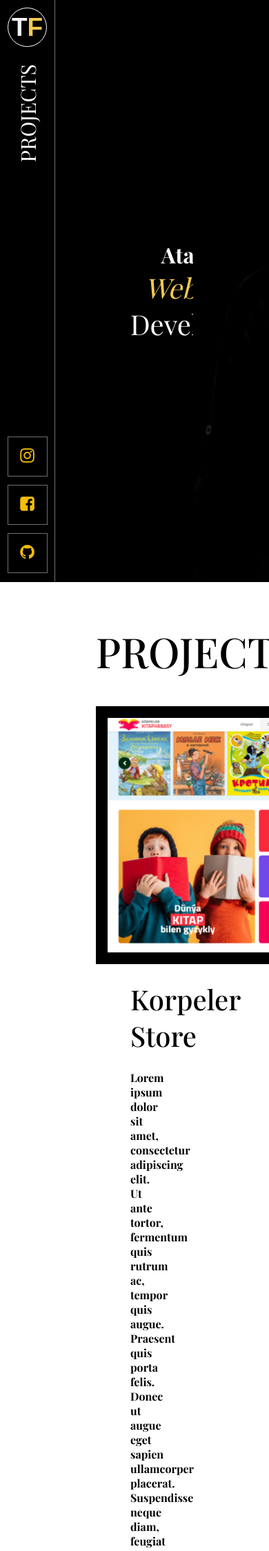
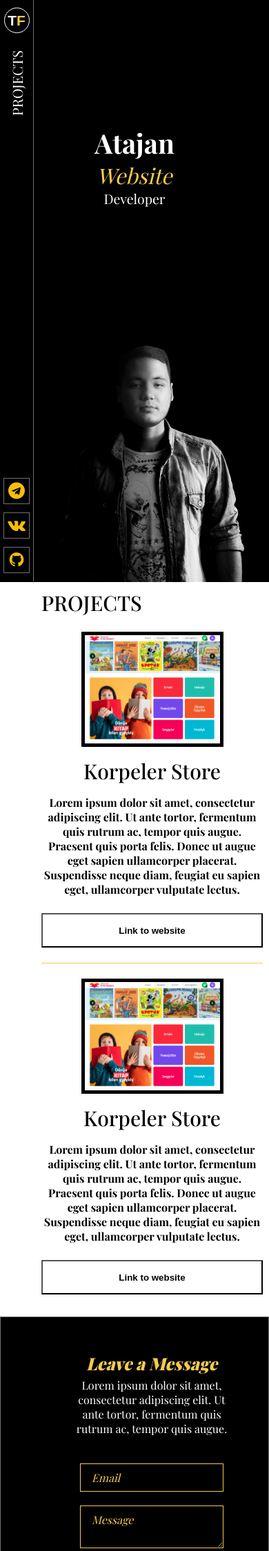
Before and after one commit to atajantayyrov/atajanweb, a PHP site: page / in a window 390 px wide; the page is wider, and only the part inside the window is pictured. Shown: the top 2249 px of that part at 69% size. Run offline with PHP 8.4, Linux system fonts and the light colour scheme; some web fonts are replaced.

Commit message:
atajanweb

```diff
--- a/css/front-page/footer.css
+++ b/css/front-page/footer.css
@@ -1,8 +1,9 @@
 .aw-footer {
-  height: 383px;
+  height: 100%;
   background-color: #000000;
   border: 1px solid #707070;
   padding-top: 90px;
+  width: 100%;
 }
 .container {
 }
@@ -10,7 +11,7 @@
   display: flex;
   flex-wrap: wrap;
   height: 100%;
-  margin-bottom: 90px;
+  padding-bottom: 90px;
 }
 .aw-footer__text {
   justify-content: center;
@@ -20,6 +21,7 @@
   flex: 0 0 50%;
   max-width: 50%;
   height: 100%;
+  padding-left: 150px;
 }
 .aw-footer__text__title {
   color: #f3ca4e;
@@ -44,36 +46,30 @@
   height: 100%;
   justify-content: center;
 }
-.aw-footer__email {
-  border: 1px solid #f3ca4e;
-  width: 368px;
-  margin-bottom: 20px;
-}
+
 .aw-footer__email ::placeholder {
   color: #f3ca4e;
 }
 .aw-footer__email input {
+  border: 1px solid #f3ca4e;
+  width: 368px;
+  margin-bottom: 20px;
   background-color: transparent;
   padding: 9px 16px;
-  border: none;
-  outline: none;
   font-size: 16px;
   font-style: italic;
   font-family: "Playfair Display", serif;
   color: #f3ca4e;
 }
-.aw-footer__message {
-  border: 1px solid #f3ca4e;
-  width: 368px;
-  margin-bottom: 20px;
-}
+
 .aw-footer__message ::placeholder {
   color: #f3ca4e;
 }
 .aw-footer__message textarea {
+  border: 1px solid #f3ca4e;
+  width: 368px;
+  margin-bottom: 20px;
   background-color: transparent;
-  border: none;
-  outline: none;
   padding: 9px 16px;
   font-size: 16px;
   font-style: italic;
@@ -298,3 +294,61 @@
   -ms-transition: 0.5s ease-in-out;
   -o-transition: 0.5s ease-in-out;
 } */
+
+@media (max-width: 1199px) {
+  .aw-footer {
+    padding-top: 50px;
+  }
+  .aw-footer__text {
+    flex: 0 0 100%;
+    max-width: 100%;
+    align-items: center;
+    text-align: center;
+    padding-left: 0;
+    padding-bottom: 40px;
+  }
+  .aw-footer__form {
+    flex: 0 0 100%;
+    max-width: 100%;
+    align-items: center;
+    justify-content: center;
+  }
+  .aw-footer__wrapper {
+    padding-bottom: 50px;
+  }
+}
+@media (max-width: 991px) {
+}
+@media (max-width: 767px) {
+  .aw-footer {
+    padding-left: 50px;
+  }
+  .aw-copyright {
+    justify-content: center;
+    padding-right: 0;
+    height: 57px;
+  }
+}
+@media (max-width: 575px) {
+  .aw-footer__text__title {
+    font-size: 25px;
+  }
+  .aw-footer__text__p {
+    width: 242px;
+  }
+  .aw-footer__text {
+    padding-right: 0;
+  }
+  .aw-footer__email input {
+    width: 208px;
+  }
+  .aw-footer__message textarea {
+    width: 208px;
+  }
+  .aw-copyright__text {
+    font-size: smaller;
+  }
+  .aw-footer__btn {
+    width: 100%;
+  }
+}
--- a/css/front-page/header.css
+++ b/css/front-page/header.css
@@ -61,7 +61,6 @@ header {
 .aw-project {
   writing-mode: vertical-rl;
   font-family: "Playfair Display", serif;
-  width: 40px;
   margin: 0 auto;
 }
 .aw-project__title {
@@ -101,3 +100,32 @@ header {
 .aw-icons a i {
   padding: 14px;
 }
+
+@media (max-width: 1199px) {
+}
+@media (max-width: 991px) {
+}
+@media (max-width: 767px) {
+}
+@media (max-width: 575px) {
+  .aw-logo a {
+    height: 37px;
+    width: 37px;
+    font-size: 21px;
+  }
+  .aw-menu {
+    width: 49px;
+  }
+
+  .aw-project__title {
+    font-size: 20px;
+  }
+  .aw-icons a {
+    width: 38px;
+    height: 38px;
+    font-size: 24px;
+  }
+  .aw-icons a i {
+    padding: 0;
+  }
+}
--- a/css/front-page/masthead.css
+++ b/css/front-page/masthead.css
@@ -2,7 +2,7 @@
   background: #000;
   height: 100vh;
   width: 100%;
-  padding: 0px 280px;
+  overflow: hidden;
 }
 
 .aw-wrapper {
@@ -21,17 +21,17 @@
   color: #ffff;
 }
 .aw-masthead__title {
-  font-size: 8vw;
+  font-size: 6vw;
   margin: 0;
 }
 .aw-masthead__web {
-  font-size: 40px;
+  font-size: 5vw;
   color: #f3ca4e;
   font-style: italic;
   margin: 0;
 }
 .aw-masthead__dev {
-  font-size: 40px;
+  font-size: 3vw;
   margin: 0;
 }
 .aw-masthead__img {
@@ -46,3 +46,38 @@
   height: 100%;
   width: auto;
 }
+
+@media (max-width: 1199px) {
+}
+@media (max-width: 991px) {
+}
+@media (max-width: 767px) {
+  .aw-masthead {
+    padding: 0 90px;
+  }
+}
+@media (max-width: 575px) {
+  .aw-masthead {
+    padding: 0 47px;
+  }
+  .aw-masthead__text {
+    flex: 0 0 100%;
+    max-width: 100%;
+  }
+  .aw-masthead__img {
+    flex: 0 0 100%;
+    max-width: 100%;
+  }
+  .aw-masthead__img img {
+    left: 40px;
+  }
+  .aw-masthead__title {
+    font-size: 10vw;
+  }
+  .aw-masthead__web {
+    font-size: 8vw;
+  }
+  .aw-masthead__dev {
+    font-size: 5vw;
+  }
+}
--- a/css/front-page/projects.css
+++ b/css/front-page/projects.css
@@ -1,7 +1,7 @@
 .aw-projects {
+}
+.aw-projects.container {
   padding: 60px 124px;
-}
-.container {
 }
 .aw-projects__title {
   margin: 0;
@@ -11,14 +11,13 @@
   text-transform: uppercase;
   font-weight: 500;
 }
-.aw-projects__item   {
+.aw-projects__item {
   border-bottom: 1px solid #f3ca4e;
   padding: 40px 0;
   margin: 0 auto;
   display: flex;
-  flex-wrap: wrap;
 }
-.aw-projects__wrapper:last-child {
+.aw-projects__item:last-child {
   border: none;
 }
 
@@ -68,3 +67,65 @@
 }
 .aw-projects__btn:hover {
 }
+
+@media (max-width: 1199px) {
+  .aw-projects__item {
+    padding: 40px 0;
+    text-align: center;
+    justify-content: center;
+    flex-wrap: wrap;
+  }
+  .aw-projects__text {
+    align-items: center;
+    padding-left: 0;
+    flex: 0 0 100%;
+    max-width: 100%;
+  }
+}
+@media (max-width: 991px) {
+}
+@media (max-width: 767px) {
+  .aw-projects.container {
+    margin-left: auto;
+    padding: 20px 74px;
+    padding-right: 0;
+  }
+  .aw-projects__item {
+    padding: 40px;
+  }
+  .aw-projects__title {
+    font-size: 40px;
+  }
+  .aw-projects__img img {
+    width: 407px;
+    height: 314px;
+  }
+  .aw-projects__subtitle {
+    padding: 15px 0;
+  }
+}
+@media (max-width: 575px) {
+  .aw-projects.container {
+    padding: 10px 9px;
+    padding-left: 60px;
+  }
+  .aw-projects__title {
+    font-size: 30px;
+  }
+  .aw-projects__item {
+    padding: 22px 0;
+  }
+  .aw-projects__img img {
+    width: 206px;
+    height: 167px;
+  }
+  .aw-projects__subtitle {
+    font-size: 30px;
+  }
+  .aw-projects__img img {
+    padding: 5px;
+  }
+  .aw-projects__btn {
+    width: 100%;
+  }
+}
--- a/web-parts/header.php
+++ b/web-parts/header.php
@@ -10,9 +10,9 @@
             <a href="#!" class="aw-project__title">PROJECTS</a>
         </div>
         <div class="aw-icons">
-            <a href="#!"><i class="fa fa-instagram" aria-hidden="true"></i></a>
-            <a href="#!"><i class="fa fa-facebook-square" aria-hidden="true"></i></a>
-            <a href="#!"><i class="fa fa-github" aria-hidden="true"></i></i></a>
+            <a href="https://t.me/tayyrof" target="_blank"><i class="fa fa-telegram" aria-hidden="true"></i></a>
+            <a href="https://vk.com/id501581524" target="_blank"><i class="fa fa-vk" aria-hidden="true"></i></a>
+            <a href="https://github.com/atajantayyrov" target="_blank"><i class="fa fa-github" aria-hidden="true"></i></i></a>
         </div>
     </div>
 </header>
--- a/web-parts/projects.php
+++ b/web-parts/projects.php
@@ -1,5 +1,5 @@
 <section class="aw-projects">
-    <div class="container">
+    <div class="aw-projects container">
         <h2 class="aw-projects__title">
             Projects
         </h2>
```
Also changed, not shown: css/example/masthead.css (+1 -21 lines).
